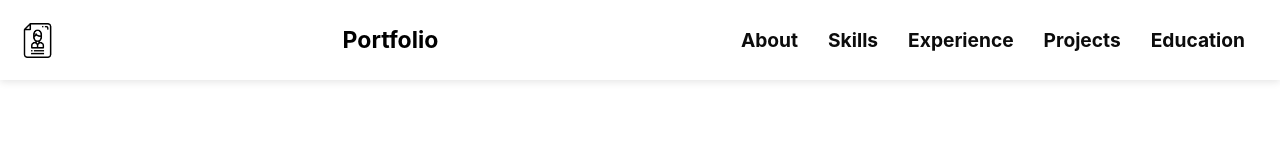
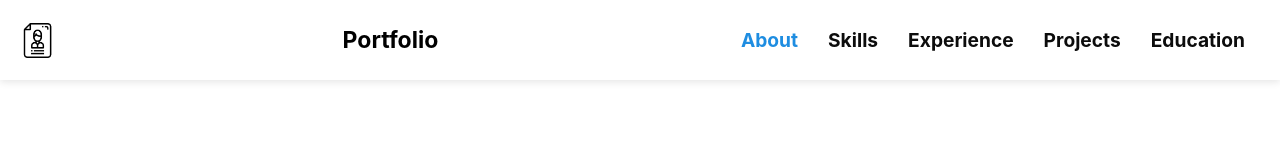
Before and after one commit to Adrijana1308/portfolio, a React (Create React App) app: page / in a window 1280 px wide. In both pictures the pointer is over the link 769 px from the left and 40 px from the top of the page. Shown: the top 160 px of the page. Built offline with nearby package versions, Linux system fonts and the light colour scheme.

Commit message:
color on links

```diff
--- a/src/components/Navbar/Navbar.css
+++ b/src/components/Navbar/Navbar.css
@@ -72,6 +72,10 @@
     padding: 15px;
 }
 
+.link:hover{
+    color: #1E8DE1;
+}
+
 .open .link {
     padding: 10px;
 }
```
